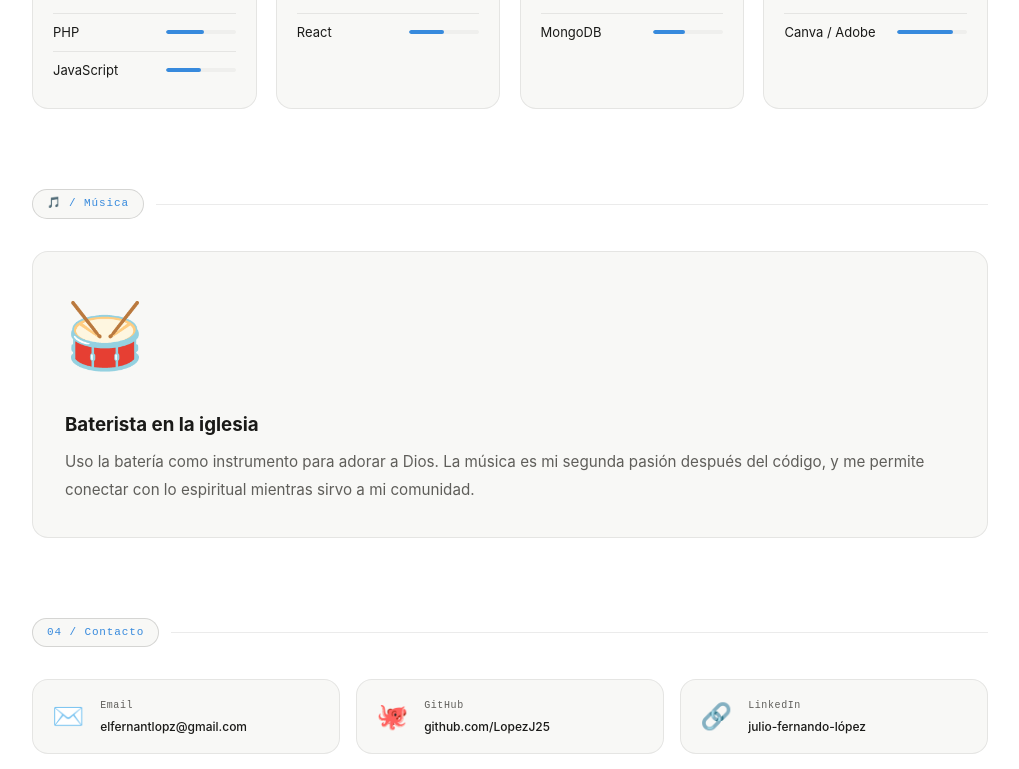
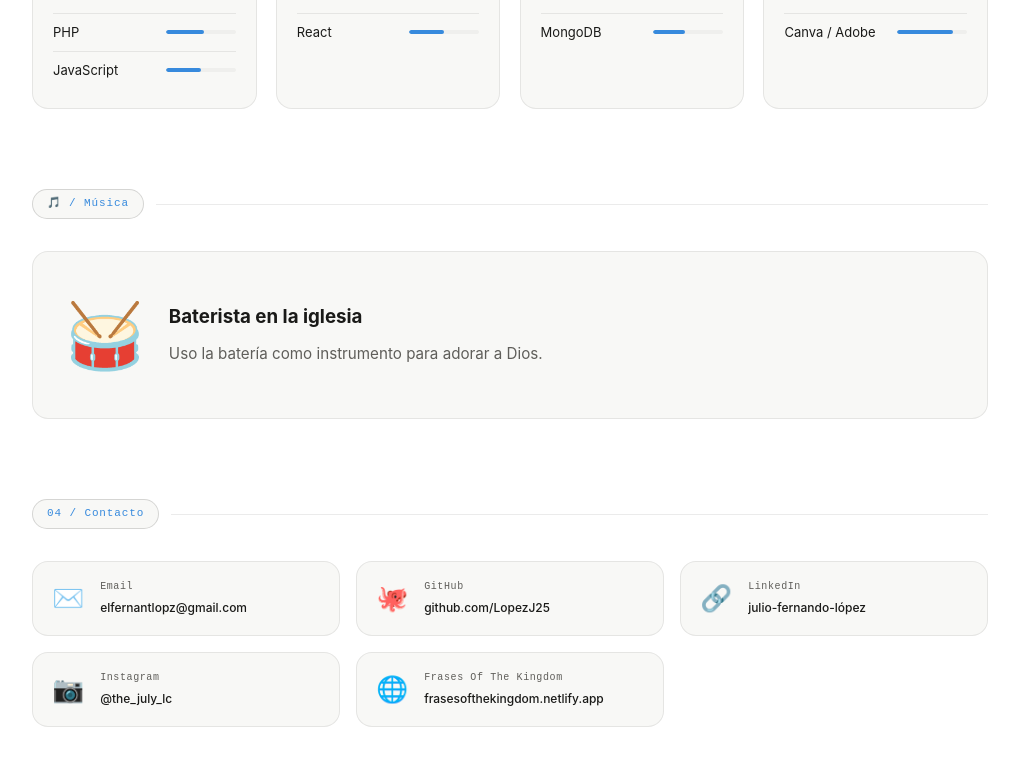
Before and after one commit to frasesofthekingdom/PORTAFOLIO---Web-Full-Stack, a React (Create React App) app: page / in a window 1280 px wide. Shown: the part 2000-2769 px from the top of the page, without its empty margins (130-1149 px from the left). Built offline with nearby package versions, Linux system fonts and the light colour scheme.

Commit message:
Mejoro estilos de botones del menu

```diff
--- a/src/components/Header/Header.js
+++ b/src/components/Header/Header.js
@@ -1,4 +1,5 @@
 import React, { useState, useEffect } from 'react';
+import './Header.css';
 
 const Header = () => {
   const [menuOpen, setMenuOpen] = useState(false);
--- a/src/pages/Home.js
+++ b/src/pages/Home.js
@@ -242,8 +242,7 @@ const Home = () => {
             <div>
               <h3 style={{ marginBottom: '0.5rem' }}>Baterista en la iglesia</h3>
               <p className="about-text">
-                Uso la batería como instrumento para adorar a Dios. La música es mi segunda pasión después del código,
-                y me permite conectar con lo espiritual mientras sirvo a mi comunidad.
+                Uso la batería como instrumento para adorar a Dios.
               </p>
             </div>
           </div>
```
